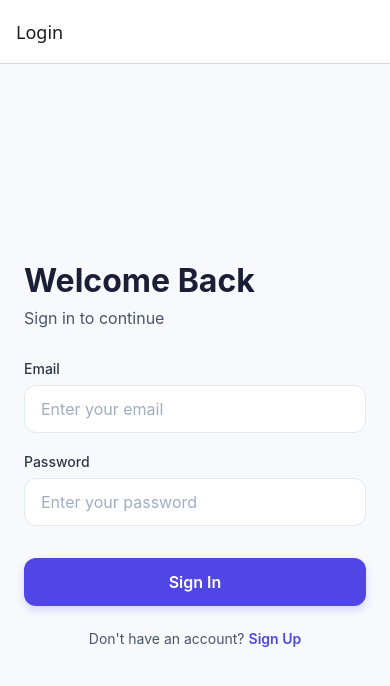
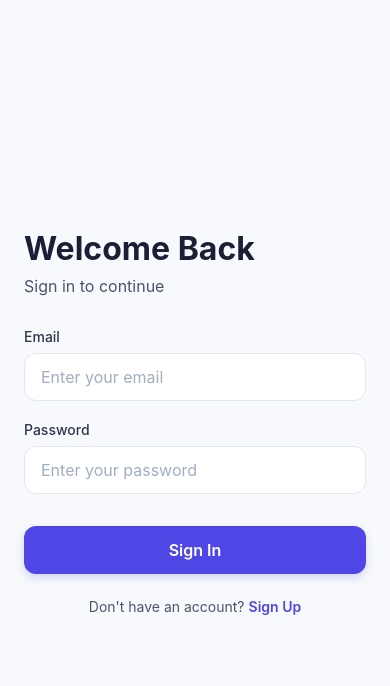
Before and after one commit to dav1lex/exchangeNative, a React Native app: screen / in a window 390 px wide. Shown: the top 686 px of the page. Built offline with nearby package versions, Linux system fonts and the light colour scheme.

Commit message:
home screen improvement

```diff
--- a/App.js
+++ b/App.js
@@ -15,13 +15,38 @@ export default function App() {
     return (
         <BalanceProvider>
             <NavigationContainer>
-                <Stack.Navigator initialRouteName="Login">
-                    <Stack.Screen name="Login" component={LoginScreen}/>
-                    <Stack.Screen name="Register" component={RegisterScreen}/>
-                    <Stack.Screen name="Home" component={HomeScreen}/>
-                    <Stack.Screen name="Fund Account" component={FundAccountScreen}/>
-                    <Stack.Screen name="Transaction" component={TransactionScreen}/>
-                    <Stack.Screen name="Archived Rates" component={ArchivedRatesScreen}/>
+                <Stack.Navigator
+                    initialRouteName="Login"
+                    screenOptions={{
+                        headerShown: false,
+                        cardStyle: {backgroundColor: '#F7F9FC'},
+                        presentation: 'card',
+                        animationEnabled: true,
+                    }}
+                >
+                    <Stack.Screen name="Login"
+                        component={LoginScreen}
+                    />
+                    <Stack.Screen
+                        name="Register"
+                        component={RegisterScreen}
+                    />
+                    <Stack.Screen
+                        name="Home"
+                        component={HomeScreen}
+                    />
+                    <Stack.Screen
+                        name="Fund Account"
+                        component={FundAccountScreen}
+                    />
+                    <Stack.Screen
+                        name="Transaction"
+                        component={TransactionScreen}
+                    />
+                    <Stack.Screen
+                        name="Archived Rates"
+                        component={ArchivedRatesScreen}
+                    />
                 </Stack.Navigator>
             </NavigationContainer>
         </BalanceProvider>
--- a/screens/HomeScreen.js
+++ b/screens/HomeScreen.js
@@ -11,12 +11,9 @@ import {
     Platform,
     StatusBar,
     KeyboardAvoidingView,
-    Dimensions,
 } from 'react-native';
 import {BalanceContext} from './BalanceContext';
 import {getExchangeRates, buyCurrency} from '../backend/api';
-
-const { height: SCREEN_HEIGHT } = Dimensions.get('window');
 
 export default function HomeScreen({navigation}) {
     const {balance, userId, setBalance} = useContext(BalanceContext);
@@ -84,7 +81,8 @@ export default function HomeScreen({navigation}) {
     );
 
     return (
-        <SafeAreaView style={styles.container}>
+        <View style={styles.mainContainer}>
+            <SafeAreaView style={styles.safeArea}>
                 <View style={styles.header}>
                     <Text style={styles.balanceText}>
                         Balance: {parseFloat(balance || 0).toFixed(2)} PLN
@@ -114,7 +112,7 @@ export default function HomeScreen({navigation}) {
                     </TouchableOpacity>
                 </View>
 
-            <View style={styles.ratesContainer}>
+                <View style={styles.listContainer}>
                     <Text style={styles.ratesTitle}>Exchange Rates</Text>
                     <FlatList
                         data={rates}
@@ -124,6 +122,7 @@ export default function HomeScreen({navigation}) {
                         contentContainerStyle={styles.ratesList}
                     />
                 </View>
+            </SafeAreaView>
 
             <Modal
                 visible={showModal}
@@ -134,6 +133,7 @@ export default function HomeScreen({navigation}) {
                 <KeyboardAvoidingView
                     behavior={Platform.OS === "ios" ? "padding" : "height"}
                     style={styles.modalWrapper}
+                    keyboardVerticalOffset={Platform.OS === "ios" ? 40 : 0}
                 >
                     <View style={styles.modalContent}>
                         <Text style={styles.modalTitle}>Buy {selectedCurrency}</Text>
@@ -163,14 +163,17 @@ export default function HomeScreen({navigation}) {
                     </View>
                 </KeyboardAvoidingView>
             </Modal>
-        </SafeAreaView>
+        </View>
     );
 }
 
 const styles = StyleSheet.create({
-    container: {
+    mainContainer: {
         flex: 1,
         backgroundColor: '#F7F9FC',
+    },
+    safeArea: {
+        flex: 1,
         paddingTop: Platform.OS === 'android' ? StatusBar.currentHeight : 0,
     },
     header: {
@@ -204,7 +207,7 @@ const styles = StyleSheet.create({
         fontWeight: '600',
         textAlign: 'center',
     },
-    ratesContainer: {
+    listContainer: {
         flex: 1,
         paddingHorizontal: 16,
     },
```
Lines whose indentation alone changed are shown as unchanged.
